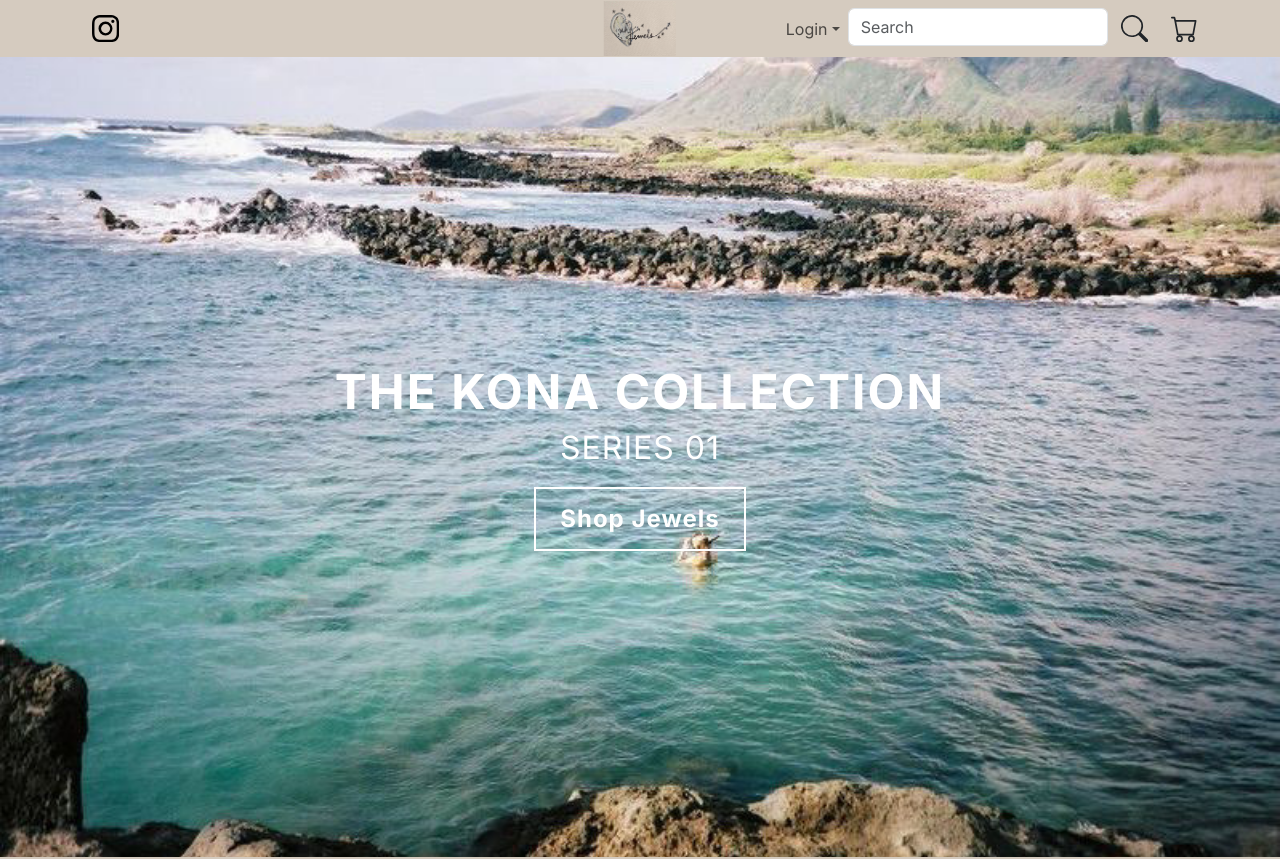
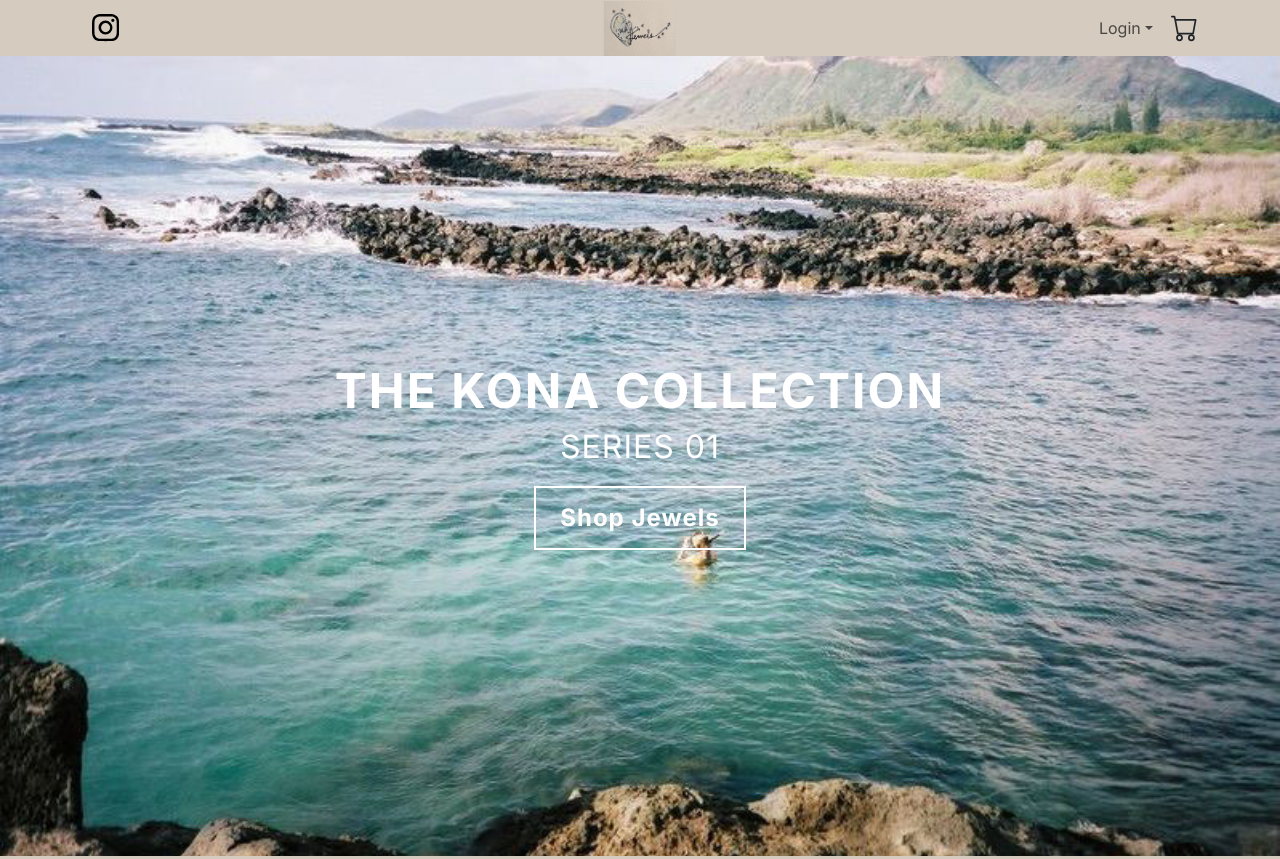
Before and after one commit to jarrenseson/uh-jewels-application-template-fork, a Next.js app: page / in a window 1280 px wide. Shown: the top 859 px of the page. Built offline with nearby package versions, Linux system fonts and the light colour scheme; no server answers.

Commit message:
admin restricted 'list new product page'

```diff
--- a/src/app/globals.css
+++ b/src/app/globals.css
@@ -114,7 +114,7 @@ body {
 .social-media-link {
   color: black;
 }
-
-/* .cart-margin-left {
+/*
+.cart-margin-left {
   margin-left: 10px;
 } */
--- a/src/components/Navbar.tsx
+++ b/src/components/Navbar.tsx
@@ -3,8 +3,6 @@
 import { useSession } from 'next-auth/react';
 import { usePathname } from 'next/navigation';
 import {
-  Button,
-  Col,
   Container,
   Form,
   Image,
@@ -20,7 +18,6 @@ import {
   Lock,
   PersonFill,
   PersonPlusFill,
-  Search,
 } from 'react-bootstrap-icons';
 
 const NavBar: React.FC = () => {
@@ -112,14 +109,14 @@ const NavBar: React.FC = () => {
           </Nav>
           <Form>
             <Row className="g-0">
-              <Col xs="auto" className="p-0">
+              {/* <Col xs="auto" className="p-0">
                 <Form.Control
                   type="text"
                   placeholder="Search"
                   className="m-0"
                 />
-              </Col>
-              <Col xs="auto" className="p-0">
+              </Col> */}
+              {/* <Col xs="auto" className="p-0">
                 <Button
                   className="navlink-margin-left nav-link-size m-0"
                   variant="khaki"
@@ -127,7 +124,7 @@ const NavBar: React.FC = () => {
                 >
                   <Search />
                 </Button>
-              </Col>
+              </Col> */}
             </Row>
           </Form>
           <Nav.Link
```
